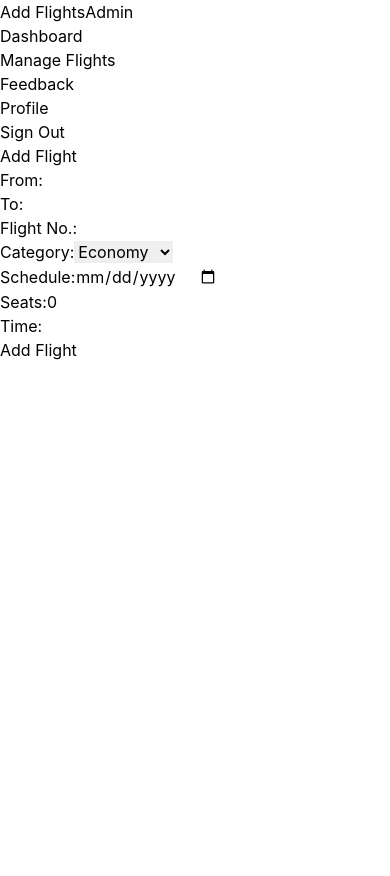
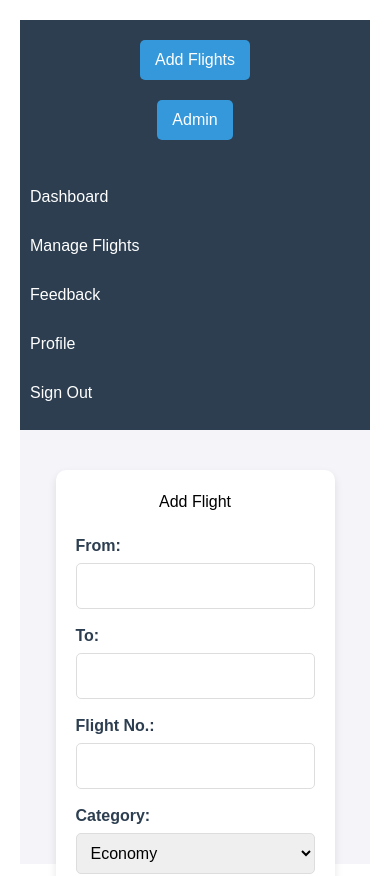
Before and after one commit to digvijaysingh3023/Airline-Management, a React (Create React App) app in the folder client/: page /add_flight in a window 390 px wide. Shown: the top 876 px of the page. Before the commit the page ends 844 px from the top, so only its background shows below. Built offline with nearby package versions, Linux system fonts and the light colour scheme.

Commit message:
made all the page responsive

```diff
--- a/client/src/CSS/Addflight.css
+++ b/client/src/CSS/Addflight.css
@@ -1,5 +1,4 @@
-/* Add flight specific styles */
-/* .add-flight-box {
+.add-flight-box {
   background-color: white;
   width: 50%;
   margin: 20px auto;
@@ -7,32 +6,32 @@
   box-shadow: 0 4px 8px rgba(0, 0, 0, 0.1);
   border-radius: 10px;
   text-align: left;
-  } */
+}
 
-  /* .add-flight-box h2 {
+.add-flight-box h2 {
   text-align: center;
   margin-bottom: 20px;
 }
-   */
-  /* .form-group {
+
+.form-group-addflight {
   margin-bottom: 15px;
-  } */
+}
 
-  /* .form-group label {
+.form-group-addflight label {
   font-weight: bold;
   display: block;
   margin-bottom: 5px;
   color: #2c3e50;
-  } */
+}
 
-  /* .form-group input {
+.form-group-addflight input, .form-group-addflight select {
   width: 100%;
   padding: 10px;
   border: 1px solid #ddd;
   border-radius: 5px;
-  } */
+}
 
-  /* button {
+.addflight-btn {
   display: block;
   width: 100%;
   padding: 10px;
@@ -42,8 +41,21 @@
   border-radius: 5px;
   cursor: pointer;
   font-size: 16px;
-  } */
+}
 
-  /* button:hover {
+.addflight-btn:hover {
   background-color: #2980b9;
-  } */
+}
+
+/* Media Queries for Responsiveness */
+@media (max-width: 768px) {
+  .add-flight-box {
+    width: 70%;
+  }
+}
+
+@media (max-width: 480px) {
+  .add-flight-box {
+    width: 90%;
+  }
+}
--- a/client/src/CSS/Feedback.css
+++ b/client/src/CSS/Feedback.css
@@ -1,5 +1,5 @@
 /* Feedback specific styles */
-.box {
+.box-feedback {
     background-color: white;
     width: 80%;
     margin: 20px auto;
@@ -23,21 +23,39 @@
     border-bottom: none;
   }
 
-  .user {
+  .user-feedback {
     font-weight: bold;
     color: #2c3e50;
   }
 
-  .comment {
+  .comment-feedback {
     font-style: italic;
     margin: 5px 0;
   }
 
-  .date {
+  .date-feedback {
     color: #7f8c8d;
     font-size: 0.9em;
   }
 
-  .message{
+  .message-feedback{
     word-break: break-all;
   }
+  .feedback-container {
+    padding: 20px;
+  }
+
+  .feedback-container h2 {
+    margin-bottom: 10px;
+  }
+
+  .feedback-container p {
+    font-size: 16px;
+  }
+
+  /* Media Queries for Responsiveness */
+  @media (max-width: 768px) {
+    .feedback-container {
+      text-align: center;
+    }
+  }
--- a/client/src/CSS/FlightManagement.css
+++ b/client/src/CSS/FlightManagement.css
@@ -1,5 +1,4 @@
-/* Flight management specific styles */
-/* .box {
+.box-FM {
   background-color: white;
   width: 100%;
   margin: 20px;
@@ -7,30 +6,31 @@
   box-shadow: 0 4px 8px rgba(0, 0, 0, 0.1);
   border-radius: 10px;
   text-align: center;
+  overflow-x: auto;
 }
 
-  .box table {
+.box-FM table {
   width: 100%;
   border-collapse: collapse;
   margin-top: 20px;
 }
 
-  .box th, .box td {
+.box-FM th, .box-FM td {
   border: 1px solid #ddd;
   padding: 8px;
 }
 
-  .box th {
+.box-FM th {
   background-color: #2c3e50;
   color: white;
   text-align: left;
 }
 
-  .box td {
+.box-FM td {
   text-align: left;
 }
 
-  .box button {
+.box-FM button {
   margin-right: 5px;
   padding: 5px 10px;
   border: none;
@@ -38,21 +38,46 @@
   cursor: pointer;
 }
 
-  .box button:hover {
+.box-FM button:hover {
   opacity: 0.8;
 }
 
-  .box button:first-of-type {
+.box-FM button:first-of-type {
   background-color: #3498db;
   color: white;
 }
 
-  .box button:nth-of-type(2) {
+.box-FM button:nth-of-type(2) {
   background-color: #2ecc71;
   color: white;
 }
 
-  .box button:last-of-type {
+.box-FM button:last-of-type {
   background-color: #e74c3c;
   color: white;
-  } */
+}
+
+.modal-FM {
+  position: fixed;
+  top: 0;
+  left: 0;
+  width: 100%;
+  height: 100%;
+  background-color: rgba(0, 0, 0, 0.5);
+  display: flex;
+  justify-content: center;
+  align-items: center;
+}
+
+.modal-content-FM {
+  background-color: white;
+  padding: 20px;
+  border-radius: 10px;
+  width: 500px;
+  box-shadow: 0 4px 8px rgba(0, 0, 0, 0.1);
+}
+
+.modal-content-FM form label {
+  display: block;
+  margin-top: 10px;
+}
--- a/client/src/CSS/Layout.css
+++ b/client/src/CSS/Layout.css
@@ -1,12 +1,20 @@
-/* .mainContainer {
+html, body {
+  margin: 0;
+  padding: 0;
+  width: 100%;
+  height: 100%;
+}
+
+.mainContainer-layout {
   display: flex;
   flex-direction: column;
   height: 100vh;
+  width: 100%;
   background-color: #f4f4f9;
   font-family: Arial, sans-serif;
 }
 
-  .header {
+.header-layout {
   display: flex;
   justify-content: flex-end;
   align-items: center;
@@ -15,7 +23,7 @@
   color: white;
 }
 
-  .header .btn {
+.header-layout .btn-layout {
   margin-left: 15px;
   padding: 8px 15px;
   background-color: #3498db;
@@ -26,23 +34,25 @@
   text-decoration: none;
 }
 
-  .header .btn:hover {
+.header-layout .btn-layout:hover {
   background-color: #2980b9;
 }
 
-  .menu {
+.menu-layout {
   width: 250px;
   background-color: #2c3e50;
   color: white;
   padding-top: 20px;
+  height: calc(100vh - 60px); /* Adjust for the header height */
+  box-sizing: border-box;
 }
 
-  .menu ul {
+.menu-layout ul {
   list-style: none;
   padding: 0;
 }
 
-  .menu ul li {
+.menu-layout ul li {
   padding: 15px 20px;
   margin: 10px 0;
   cursor: pointer;
@@ -50,29 +60,66 @@
   transition: background 0.3s;
 }
 
-  .menu ul li:hover {
+.menu-layout ul li:hover {
   background-color: #34495e;
 }
 
-  .menu ul li a {
+.menu-layout ul li a {
   color: white;
   text-decoration: none;
   display: block;
 }
 
-  .menu ul li a:hover {
+.menu-layout ul li a:hover {
   color: #ecf0f1;
 }
 
-  .content {
+.content-layout {
   display: flex;
   flex: 1;
+  height: calc(100vh - 60px); /* Adjust for the header height */
 }
 
-  .data {
+.data-layout {
   flex: 1;
   display: flex;
   justify-content: center;
   align-items: center;
   flex-wrap: wrap;
-  } */
+}
+
+/* Media Queries for Responsiveness */
+@media (max-width: 768px) {
+  .header-layout {
+    justify-content: center;
+  }
+
+  .menu-layout {
+    width: 100%;
+    height: auto;
+    padding: 10px 0;
+  }
+
+  .content-layout {
+    flex-direction: column;
+  }
+
+  .data-layout {
+    padding: 20px;
+  }
+}
+
+@media (max-width: 480px) {
+  .header-layout {
+    flex-direction: column;
+  }
+
+  .header-layout .btn-layout {
+    margin: 10px 0;
+  }
+
+  .menu-layout ul li {
+    padding: 10px;
+    margin: 5px 0;
+  }
+}
--- a/client/src/CSS/Profile.css
+++ b/client/src/CSS/Profile.css
@@ -1,5 +1,5 @@
 /* Profile specific styles */
-/* .profile-box {
+.profile-box {
     background-color: white;
     width: 50%;
     margin: 20px auto;
@@ -31,4 +31,21 @@
     border-radius: 5px;
     color: #333;
   }
-   */
+  .profile-container {
+    padding: 20px;
+  }
+
+  .profile-container h2 {
+    margin-bottom: 10px;
+  }
+
+  .profile-container p {
+    font-size: 16px;
+  }
+
+  /* Media Queries for Responsiveness */
+  @media (max-width: 768px) {
+    .profile-container {
+      text-align: center;
+    }
+  }
--- a/client/src/CSS/admindash.css
+++ b/client/src/CSS/admindash.css
@@ -1,82 +1,30 @@
-/* .mainContainer {
-    display: flex;
-    flex-direction: column;
-    height: 100vh;
-    background-color: #f4f4f9;
-    font-family: Arial, sans-serif;
+html, body {
+  margin: 0;
+  padding: 0;
+  width: 100%;
+  height: 100%;
 }
 
-  .header {
-    display: flex;
-    justify-content: flex-end;
-    align-items: center;
-    padding: 10px 20px;
-    background-color: #2c3e50;
-    color: white;
-  }
-
-  .header .btn {
-    margin-left: 15px;
-    padding: 8px 15px;
-    background-color: #3498db;
-    color: white;
-    border: none;
-    border-radius: 5px;
-    cursor: pointer;
-    text-decoration: none;
-  }
-
-  .header .btn:hover {
-    background-color: #2980b9;
-  }
-
-  .menu {
-    width: 250px;
-    background-color: #2c3e50;
-    color: white;
-    padding-top: 20px;
-  }
-
-  .menu ul {
-    list-style: none;
-    padding: 0;
-  }
-
-  .menu ul li {
-    padding: 15px 20px;
-    margin: 10px 0;
-    cursor: pointer;
-    border-radius: 5px;
-    transition: background 0.3s;
-  }
-
-  .menu ul li:hover {
-    background-color: #34495e;
-  }
-
-  .menu ul li a {
-    color: white;
-    text-decoration: none;
-    display: block;
-  }
-
-  .menu ul li a:hover {
-    color: #ecf0f1;
-  }
-
-  .content {
-    display: flex;
-    flex: 1;
-  }
-
-  .data {
-    flex: 1;
+.content_ {
   display: flex;
   justify-content: center;
   align-items: center;
+  padding: 20px;
+  width: 100%;
+  height: 100%;
+  box-sizing: border-box;
 }
 
-  .box {
+.dashboard {
+  display: flex;
+  flex-wrap: wrap;
+  justify-content: space-around;
+  align-items: flex-start;
+  width: 100%;
+  height: 100%;
+}
+
+.box-dash {
   background-color: white;
   width: 300px;
   margin: 20px;
@@ -84,64 +32,41 @@
   box-shadow: 0 4px 8px rgba(0, 0, 0, 0.1);
   border-radius: 10px;
   text-align: center;
+  transition: transform 0.3s, box-shadow 0.3s;
 }
 
-  .box h2 {
+.box-dash:hover {
+  transform: translateY(-10px);
+  box-shadow: 0 8px 16px rgba(0, 0, 0, 0.2);
+}
+
+.box-dash h2 {
   margin-bottom: 10px;
   color: #34495e;
+  font-size: 24px;
 }
 
-  .box h5 {
+.box-dash h5 {
   color: #7f8c8d;
-  } */
-
-  /* Existing styles */
-
-/* .box table {
-    width: 100%;
-    border-collapse: collapse;
-    margin-top: 20px;
+  font-size: 20px;
 }
 
-  .box th, .box td {
-    border: 1px solid #ddd;
-    padding: 8px;
+
+.dashboard-container {
+  padding: 20px;
 }
 
-  .box th {
-    background-color: #2c3e50;
-    color: white;
-    text-align: left;
+.dashboard-container h2 {
+  margin-bottom: 10px;
 }
 
-  .box td {
-    text-align: left;
+.dashboard-container p {
+  font-size: 16px;
 }
 
-  .box button {
-    margin-right: 5px;
-    padding: 5px 10px;
-    border: none;
-    border-radius: 3px;
-    cursor: pointer;
+/* Media Queries for Responsiveness */
+@media (max-width: 768px) {
+  .dashboard-container {
+    text-align: center;
   }
-
-  .box button:hover {
-    opacity: 0.8;
 }
-
-  .box button:first-of-type {
-    background-color: #3498db;
-    color: white;
-  }
-
-  .box button:nth-of-type(2) {
-    background-color: #2ecc71;
-    color: white;
-  }
-
-  .box button:last-of-type {
-    background-color: #e74c3c;
-    color: white;
-  }
-   */
--- a/client/src/pages/adminPages/AddFlight.js
+++ b/client/src/pages/adminPages/AddFlight.js
@@ -65,19 +65,19 @@ const AddFlight = () => {
       <div className="add-flight-box">
         <h2>Add Flight</h2>
         <form onSubmit={handleSubmit}>
-          <div className="form-group">
+          <div className="form-group-addflight">
             <label>From:</label>
             <input type="text" name="from" value={flightDetails.from} onChange={handleChange} required />
           </div>
-          <div className="form-group">
+          <div className="form-group-addflight">
             <label>To:</label>
             <input type="text" name="to" value={flightDetails.to} onChange={handleChange} required />
           </div>
-          <div className="form-group">
+          <div className="form-group-addflight">
             <label>Flight No.:</label>
             <input type="text" name="flightNo" value={flightDetails.flightNo} onChange={handleChange} required />
           </div>
-          <div className="form-group">
+          <div className="form-group-addflight">
             <label>Category:</label>
             <select
               name="category"
@@ -90,19 +90,19 @@ const AddFlight = () => {
               <option>First Class</option>
             </select>
           </div>
-          <div className="form-group">
+          <div className="form-group-addflight">
             <label>Schedule:</label>
             <input type="date" name="date" value={flightDetails.date} onChange={handleChange} required />
           </div>
-          <div className="form-group">
+          <div className="form-group-addflight">
             <label>Seats:</label>
             <input type="number" name="totalSeats" value={flightDetails.totalSeats} onChange={handleChange} required />
           </div>
-          <div className="form-group">
+          <div className="form-group-addflight">
             <label>Time:</label>
             <input type="text" name="time" value={flightDetails.time} onChange={handleChange} required />
           </div>
-          <button type="submit">Add Flight</button>
+          <button className='addflight-btn' type="submit">Add Flight</button>
         </form>
       </div>
     </Layout>
--- a/client/src/pages/adminPages/AdminDashboard.js
+++ b/client/src/pages/adminPages/AdminDashboard.js
@@ -1,6 +1,7 @@
 import React,{useState} from 'react';
 import Layout from './Layout';
 import Loading from '../../components/Loading';
+import '../../CSS/admindash.css';
 
 const AdminDashboard = () => {
   const [isLoading,setIsLoading] = useState(true);
@@ -13,15 +14,15 @@ const AdminDashboard = () => {
       <Loading isLoading={isLoading} />
       <div className="content_">
     <Layout >
-      <div className="box">
+      <div className="box-dash">
         <h2>Total Available Flights</h2>
         <h5>10</h5>
       </div>
-      <div className="box">
+      <div className="box-dash">
         <h2>Total Available Flights</h2>
         <h5>10</h5>
       </div>
-      <div className="box">
+      <div className="box-dash">
         <h2>Total Available Flights</h2>
         <h5>10</h5>
       </div>
--- a/client/src/pages/adminPages/Feedback.js
+++ b/client/src/pages/adminPages/Feedback.js
@@ -46,15 +46,15 @@ const Feedback = () => {
       <Loading isLoading={isLoading} />
       <div className="content_">
         <Layout >
-      <div className="box">
+      <div className="box-feedback">
         <h2>Feedback</h2>
         <div className="feedback-list">
           {feedbacks.map(feedback => (
             <div key={feedback._id} className="feedback-item">
-              <p className="user">{feedback.user}</p>
-              <p className="comment">"{feedback.subject}"</p>
-              <p className="date">{new Date(feedback.date).toLocaleDateString()}</p>
-              <p className="message">{feedback.message}</p>
+              <p className="user-feedback">{feedback.user}</p>
+              <p className="comment-feedback">"{feedback.subject}"</p>
+              <p className="date-feedback">{new Date(feedback.date).toLocaleDateString()}</p>
+              <p className="message-feedback">{feedback.message}</p>
             </div>
           ))}
         </div>
--- a/client/src/pages/adminPages/FlightManage.js
+++ b/client/src/pages/adminPages/FlightManage.js
@@ -131,7 +131,7 @@ const FlightManage = () => {
       <Loading isLoading={isLoading} />
       <div className="content_">
     <Layout>
-        <div className="box">
+        <div className="box-FM">
           <h2>Flight Management</h2>
           <table>
             <thead>
@@ -165,8 +165,8 @@ const FlightManage = () => {
         </div>
 
         {editingFlight && (
-          <div ref={formRef} className="modal">
-            <div className="modal-content">
+          <div ref={formRef} className="modal-FM">
+            <div className="modal-content-FM">
               <h2>Edit Flight</h2>
               <form onSubmit={handleSubmit}>
                 <label>From:</label>
--- a/client/src/pages/adminPages/Layout.js
+++ b/client/src/pages/adminPages/Layout.js
@@ -16,14 +16,14 @@ const Layout = ({children}) => {
       navigate('/home');
   }
   return (
-    <div className="mainContainer">
-      <div className="header">
-        <Link to="/add_flight" className="btn">Add Flights</Link>
-        <Link to="/admin_dashboard" className="btn">Admin</Link>
+    <div className="mainContainer-layout">
+      <div className="header-layout">
+        <Link to="/add_flight" className="btn-layout">Add Flights</Link>
+        <Link to="/admin_dashboard" className="btn-layout">Admin</Link>
       </div>
 
-      <div className="content">
-        <div className="menu">
+      <div className="content-layout">
+        <div className="menu-layout">
           <ul>
             <li><button onClick={handleChange} name="admin_dashboard">Dashboard</button></li>
             <li><button onClick={handleChange} name="flight_manage">Manage Flights</button></li>
@@ -33,7 +33,7 @@ const Layout = ({children}) => {
           </ul>
         </div>
 
-        <div className="data">
+        <div className="data-layout">
           {children}
         </div>
       </div>
```
Lines whose indentation alone changed are shown as unchanged.
